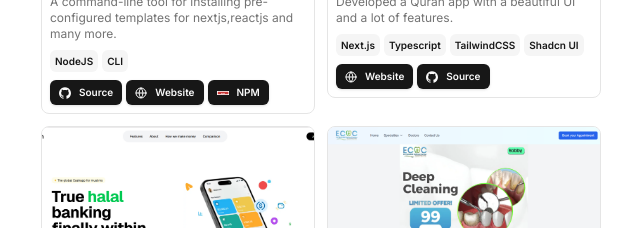
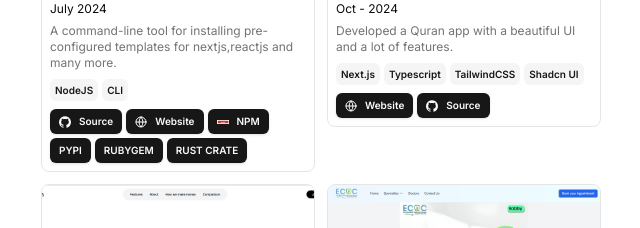
Before and after one commit to 0xshariq/portfolio-website, a Next.js app: page / in a window 1280 px wide. Shown: the part 1740-1968 px from the top of the page, without its empty margins (319-959 px from the left). Built offline with nearby package versions, Linux system fonts and the light colour scheme.

Commit message:
Major changes

```diff
--- a/src/app/page.tsx
+++ b/src/app/page.tsx
@@ -1,3 +1,4 @@
+import { HackathonCard } from "@/components/hackathon-card";
 import BlurFade from "@/components/magicui/blur-fade";
 import BlurFadeText from "@/components/magicui/blur-fade-text";
 import { ProjectCard } from "@/components/project-card";
@@ -131,6 +132,53 @@ export default function Page() {
           </div>
         </div>
       </section>
+      <section id="hackathons">
+        <div className="space-y-12 w-full py-12">
+          <BlurFade delay={BLUR_FADE_DELAY * 13}>
+            <div className="flex flex-col items-center justify-center space-y-4 text-center">
+              <div className="space-y-2">
+                <div className="inline-block rounded-lg bg-foreground text-background px-3 py-1 text-sm">
+                  Hackathons
+                </div>
+                <h2 className="text-3xl font-bold tracking-tighter sm:text-5xl">
+                  I like building things
+                </h2>
+                <p className="text-muted-foreground md:text-xl/relaxed lg:text-base/relaxed xl:text-xl/relaxed">
+                  During my time in university, I attended{" "}
+                  {DATA.hackathons.length}+ hackathons. People from around the
+                  country would come together and build incredible things in 2-3
+                  days. It was eye-opening to see the endless possibilities
+                  brought to life by a group of motivated and passionate
+                  individuals.
+                </p>
+              </div>
+            </div>
+          </BlurFade>
+          <BlurFade delay={BLUR_FADE_DELAY * 14}>
+            <ul className="mb-4 ml-4 divide-y divide-dashed border-l">
+              {DATA.hackathons.map((project, id) => (
+                <BlurFade
+                  key={project.title + project.dates}
+                  delay={BLUR_FADE_DELAY * 15 + id * 0.05}
+                >
+                  <HackathonCard
+                    title={project.title}
+                    description={project.description}
+                    location={project.location}
+                    dates={project.dates}
+                    image={project.image}
+                    links={project.links?.map((href) => ({
+                      icon: null,
+                      title: href,
+                      href,
+                    }))}
+                  />
+                </BlurFade>
+              ))}
+            </ul>
+          </BlurFade>
+        </div>
+      </section>
       <section id="contact">
         <div className="grid items-center justify-center gap-4 px-4 text-center md:px-6 w-full py-12">
           <BlurFade delay={BLUR_FADE_DELAY * 16}>
--- a/src/data/resume.tsx
+++ b/src/data/resume.tsx
@@ -19,6 +19,8 @@ export const DATA = {
     "ExpressJS",
     "TailwindCSS",
     "MongoDB",
+    "Docker",
+    "React Native",
   ],
   navbar: [
     { href: "/", icon: HomeIcon, label: "Home" },
@@ -132,8 +134,23 @@ export const DATA = {
         },
         {
           type: "NPM",
-          href: "https://www.npmjs.com/package/package-installer-cli",
+          href: "https://www.npmjs.com/package/@0xshariq/package-installer",
           icon: <Icons.npm className="size-3" />
+        },
+        {
+          type: "PYPI",
+          href: "https://pypi.org/project/package-installer-cli/",
+          icon: null
+        },
+        {
+          type: "RUBYGEM",
+          href: "https://rubygems.org/gems/package-installer-cli",
+          icon: null
+        },
+        {
+          type: "RUST CRATE",
+          href: "https://crates.io/crates/package-installer-cli",
+          icon: null
         }
       ],
       image: "/package.png",
@@ -391,4 +408,17 @@ export const DATA = {
       video: "",
     },
   ],
+  hackathons: [
+    {
+      title: "Appwrite Hackathon",
+      dates: "Oct 1st - 31st, 2025",
+      location: "Mumbai, India",
+      description:
+        "Developed a CLI tool for modern development workflows. Create projects, manage dependencies, analyze codebases, and streamline your development process with intelligent automation.",
+      image:
+        "https://encrypted-tbn0.gstatic.com/images?q=tbn:ANd9GcT0Dlcc0ciMZTNJPVlLqDUVbIHgd3veGgFlrw&s",
+      mlh: "https://encrypted-tbn0.gstatic.com/images?q=tbn:ANd9GcT0Dlcc0ciMZTNJPVlLqDUVbIHgd3veGgFlrw&s",
+      links: ["https://hacktoberfest.appwrite.network/?dub_id=NJbax4it54iqaqLe"],
+    },
+  ]
 } as const;
```
Also changed, not shown: public/me.jpeg (deleted), public/me.jpg (added).
